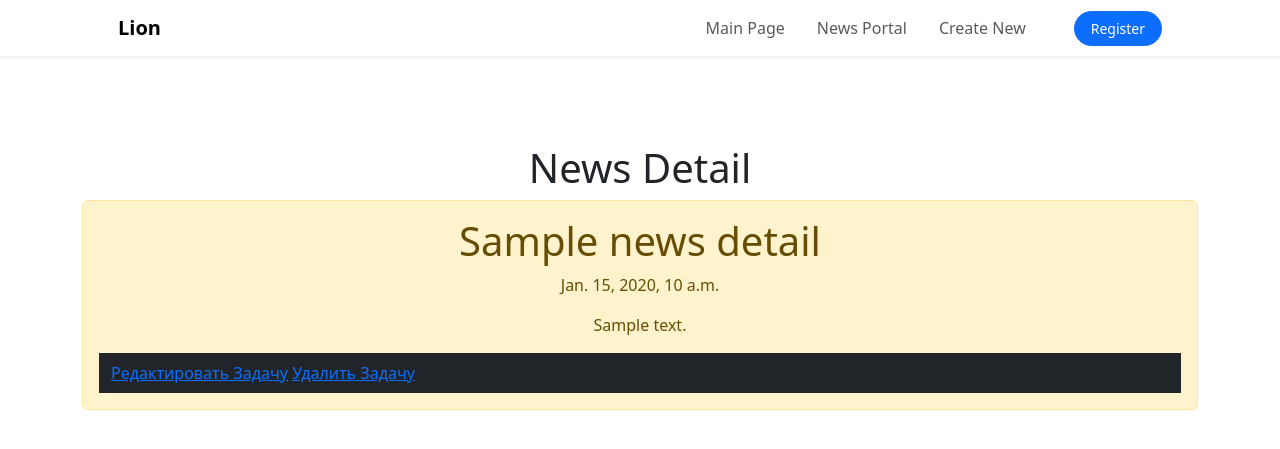
After one commit to Asadlev/MainNewsPortal, a Django app: template main/news/templates/news_detail.html in a window 1280 px wide. The commit adds this page. Shown: the top 449 px of the page. Run offline with Django 5.2, Linux system fonts and the light colour scheme; the template is opened without the code that fills it: most values are stand-ins (such as "Sample title", 1, 10 or a date in 2020); some libraries are stand-ins or nearby versions.

Commit message:
Add files via upload

```diff
--- a/main/news/admin.py
+++ b/main/news/admin.py
@@ -1,6 +1,7 @@
 from django.contrib import admin
-from .models import News
+from .models import News, Category
 # Register your models here.
 
 
 admin.site.register(News)
+admin.site.register(Category)
--- a/main/news/templates/news/main.html
+++ b/main/news/templates/news/main.html
@@ -1,10 +1,67 @@
+
+
 <!DOCTYPE html>
 <html lang="en">
-<head>
-    <meta charset="UTF-8">
-    <title>Title</title>
-</head>
-<body>
+    <head>
 
-</body>
+        <meta charset="utf-8" />
+        <meta name="viewport" content="width=device-width, initial-scale=1, shrink-to-fit=no" />
+        <meta name="description" content="" />
+        <meta name="author" content="" />
+        <title>{% block title %}  {% endblock %} </title>
+        <!-- Favicon-->
+        <link rel="icon" type="image/x-icon" href="assets/favicon.ico" />
+        <!-- Core theme CSS (includes Bootstrap)-->
+
+    </head>
+    <body>
+        <!-- Responsive navbar-->
+        <nav class="navbar navbar-expand-lg navbar-light fixed-top shadow-sm" id="mainNav">
+            <div class="container px-5">
+                <a class="navbar-brand fw-bold" href="#page-top">Lion</a>
+                <button class="navbar-toggler" type="button" data-bs-toggle="collapse" data-bs-target="#navbarResponsive" aria-controls="navbarResponsive" aria-expanded="false" aria-label="Toggle navigation">
+                    Menu
+                    <i class="bi-list"></i>
+                </button>
+                <div class="collapse navbar-collapse" id="navbarResponsive">
+                    <ul class="navbar-nav ms-auto me-4 my-3 my-lg-0">
+                        <li class="nav-item"><a class="nav-link me-lg-3" href="/">Main Page</a></li>
+                        <li class="nav-item"><a class="nav-link me-lg-3" href="/">News Portal</a></li>
+                        <li class="nav-item"><a class="nav-link me-lg-3" href="create">Create New</a></li>
+                    </ul>
+                    <button class="btn btn-primary rounded-pill px-3 mb-2 mb-lg-0" data-bs-toggle="modal" data-bs-target="#feedbackModal">
+                        <span class="d-flex align-items-center">
+                            <i class="bi-chat-text-fill"></i>
+                            <span class="small">Register</span>
+                        </span>
+                    </button>
+
+                </div>
+            </div>
+        </nav>
+        <!-- Page content-->
+        <div class="container">
+            <div class="text-center mt-5">
+                <p class="lead"></p>
+                <p></p>
+            </div>
+        </div>
+        <!-- Bootstrap core JS-->
+        <script src="https://cdn.
+        jsdelivr.net/npm/bootstrap@5.2.3/dist/js/bootstrap.bundle.min.js"></script>
+        <!-- Core theme JS-->
+        <script src="js/scripts.js"></script>
+
+        <link href="https://cdn.jsdelivr.net/npm/bootstrap@5.3.2/dist/css/bootstrap.min.css" rel="stylesheet" integrity="sha384-T3c6CoIi6uLrA9TneNEoa7RxnatzjcDSCmG1MXxSR1GAsXEV/Dwwykc2MPK8M2HN" crossorigin="anonymous">
+
+        <div class="container">
+            <div class="text-center mt-10">
+                <p class="lead"></p>
+                {% block content %}
+                {% endblock %}
+            </div>
+        </div>
+
+
+    </body>
 </html>
--- /dev/null
+++ b/main/news/templates/news_detail.html
@@ -0,0 +1,30 @@
+{% extends 'news/main.html' %}
+
+
+{% block content %}
+<br>
+<br>
+<br>
+<br>
+    <h1>News Detail</h1>
+<div class="alert alert-warning mt=2">
+    <h1>{{ news_detail.title }}</h1>
+    <p>{{ news_detail.pub_date }}</p>
+    <p>{{ news_detail.text }}</p>
+        <nav class="navbar navbar-expand-lg navbar-dark bg-dark">
+            <div class="container">
+                    <div class="text-center mt-10">
+                        <a href="update/">Редактировать Задачу</a>
+                        <a href="delete/">Удалить Задачу</a>
+                    </div>
+                <button class="navbar-toggler" type="button" data-bs-toggle="collapse" data-bs-target="#navbarSupportedContent" aria-controls="navbarSupportedContent" aria-expanded="false" aria-label="Toggle navigation"><span class="navbar-toggler-icon"></span></button>
+                <div class="collapse navbar-collapse" id="navbarSupportedContent">
+                            </ul>
+                        </li>
+                    </ul>
+                </div>
+            </div>
+        </nav>
+    </div>
+</div>
+{% endblock %}
--- a/main/news/urls.py
+++ b/main/news/urls.py
@@ -1,7 +1,11 @@
 from django.urls import path, include
-from .views import NewsListView
+from .views import NewsListView, NewsDetailView, NewsCreateView
 
+
+app_name = 'news'
 
 urlpatterns = [
     path('', NewsListView.as_view(), name='news_list'),
+    path('<int:pk>/detail', NewsDetailView.as_view(), name='news_detail'),
+    path('create/', NewsCreateView.as_view(), name='create'),
 ]
```
Also changed, not shown: main/news/forms.py (added, +47 -0 lines), main/news/models.py (+8 -2 lines), main/news/templates/index.html (+54 -10 lines), main/news/templates/news_create.html (added, +15 -0 lines), main/news/templatetags/custom_filters.py (added, +10 -0 lines), main/news/views.py (+16 -2 lines), main/db.sqlite3, main/news/migrations/0001_initial.py.
